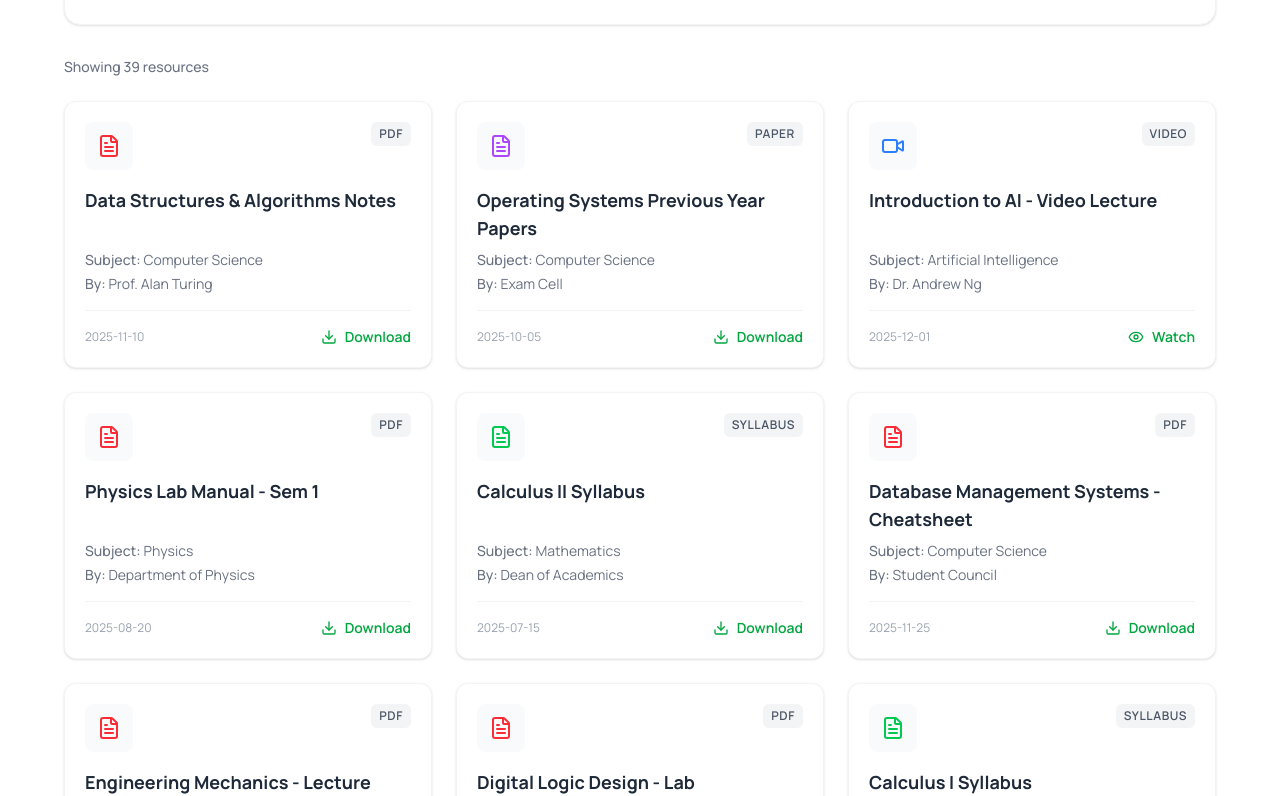
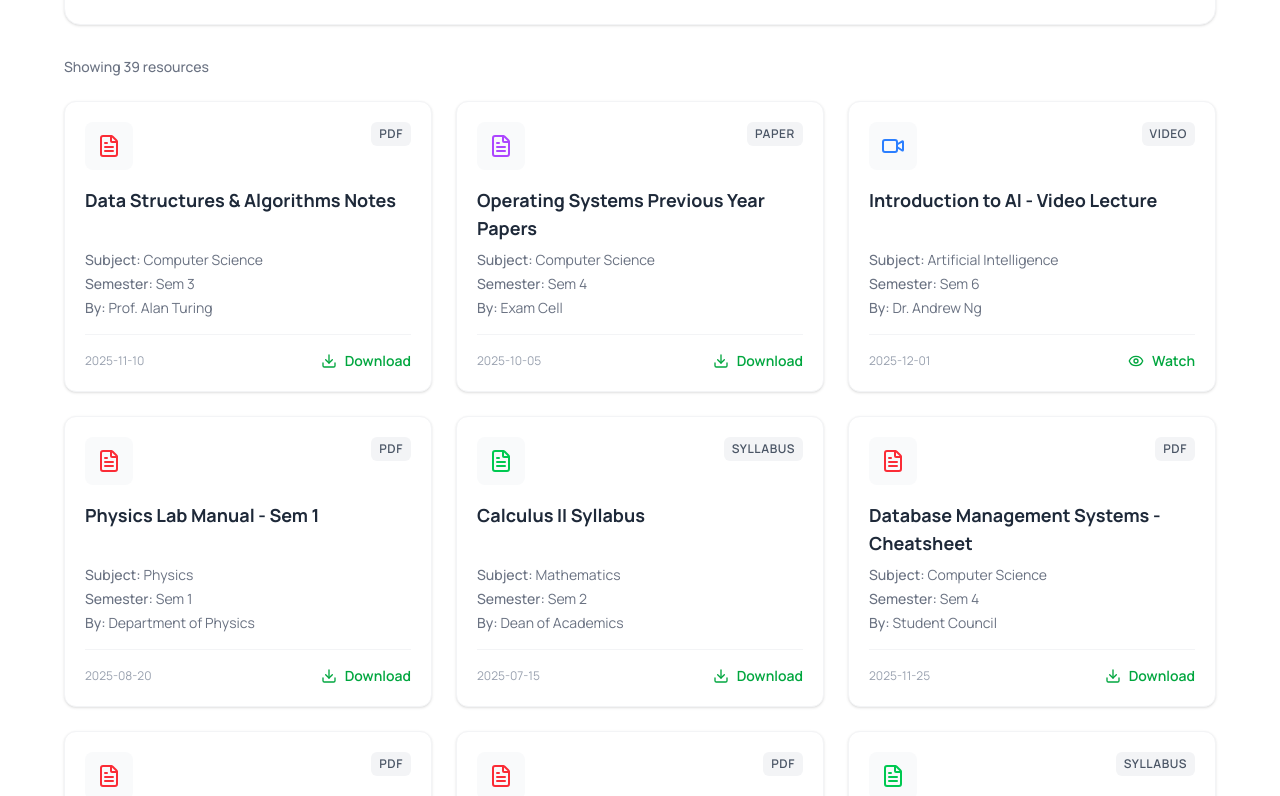
Before and after one commit to Pruthivi13/campus-connect, a React (Vite) app: page /resources in a window 1280 px wide. Shown: the part 823-1619 px from the top of the page. Built offline with nearby package versions, Linux system fonts and the light colour scheme.

Commit message:
feat: Display semester information on Resource cards

```diff
--- a/src/components/resources/ResourceCard.jsx
+++ b/src/components/resources/ResourceCard.jsx
@@ -29,6 +29,7 @@ const ResourceCard = ({ resource }) => {
 
             <div className="text-sm text-gray-500 dark:text-gray-400 mb-4 space-y-1">
                 <p><span className="font-medium">Subject:</span> {resource.subject}</p>
+                <p><span className="font-medium">Semester:</span> {resource.semester}</p>
                 <p><span className="font-medium">By:</span> {resource.author}</p>
             </div>
 
```
